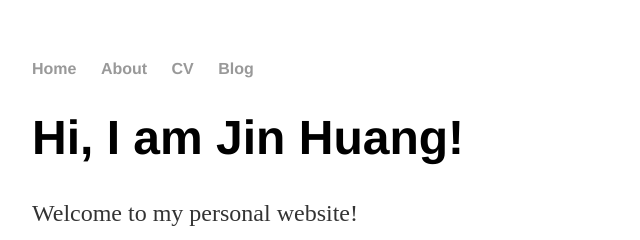
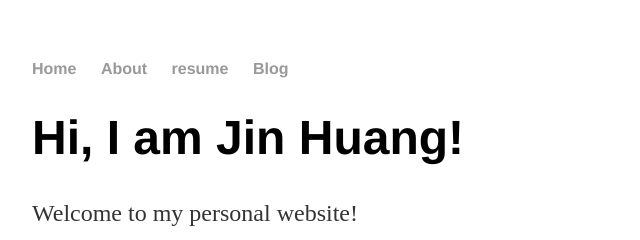
Before and after one commit to G-E-JinHuang/Jin, a plain HTML site: page index.html in a window 1280 px wide. Shown: the top 240 px of the page, 160-800 px from the left. Drawn offline with Linux system fonts and the light colour scheme.

Commit message:
Update index.html

```diff
--- a/index.html
+++ b/index.html
@@ -9,7 +9,7 @@
      <ul>
        <li><a href=”/”>Home</a></li>
        <li><a href=”/about”>About</a></li>
-       <li><a href=”/resume”>CV</a></li>
+       <li><a href=”/resume”>resume</a></li>
        <li><a href=”/blog”>Blog</a></li>
      </ul>
    </nav>
```
